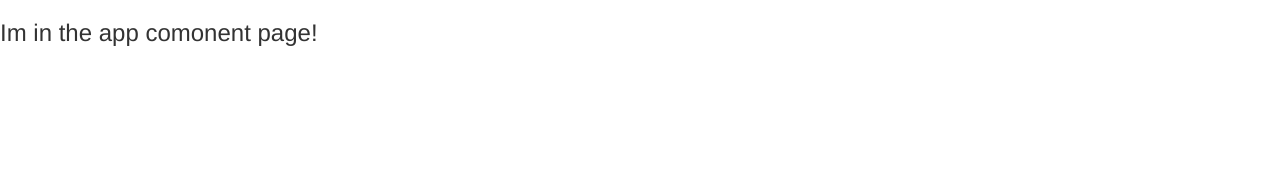
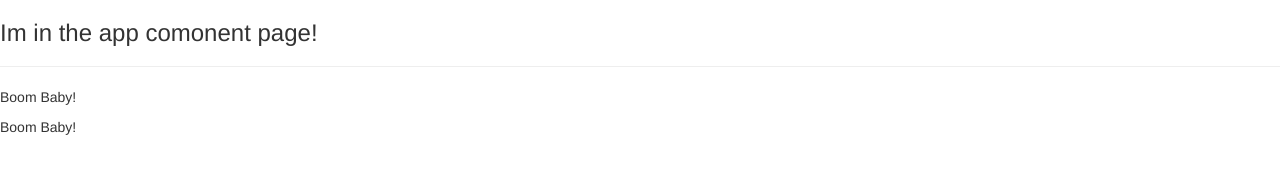
Before and after one commit to heshamzm/Learning-Angular, an Angular app: page / in a window 1280 px wide. Shown: the top 187 px of the page. Built offline with nearby package versions, Linux system fonts and the light colour scheme.

Commit message:
learning the components

```diff
--- a/src/app/app.component.html
+++ b/src/app/app.component.html
@@ -1 +1,3 @@
 <h3>Im in the app comonent page!</h3>
+<hr>
+<app-servers></app-servers>
--- a/src/app/app.module.ts
+++ b/src/app/app.module.ts
@@ -3,11 +3,13 @@
 import {FormsModule} from '@angular/forms'
 import { AppComponent } from './app.component';
 import { ServerComponent } from './server/server.component';
+import { ServersComponent } from './servers/servers.component';
 
 @NgModule({
   declarations: [
     AppComponent,
-    ServerComponent
+    ServerComponent,
+    ServersComponent
   ],
   imports: [
     BrowserModule,
--- a/src/app/server/server.componente.html
+++ b/src/app/server/server.componente.html
@@ -1 +1 @@
-<p> html server component</p>
+<p> Boom Baby!</p>
--- /dev/null
+++ b/src/app/servers/servers.component.html
@@ -0,0 +1,2 @@
+<app-server></app-server>
+<app-server></app-server>
--- /dev/null
+++ b/src/app/servers/servers.component.ts
@@ -0,0 +1,15 @@
+import { Component, OnInit } from '@angular/core';
+
+@Component({
+  selector: 'app-servers',
+  templateUrl: './servers.component.html',
+  styleUrls: ['./servers.component.css']
+})
+export class ServersComponent implements OnInit {
+
+  constructor() { }
+
+  ngOnInit(): void {
+  }
+
+}
```
Also changed, not shown: src/app/servers/servers.component.css (added), 1 other file (tests, documents, lock files or other folders).
